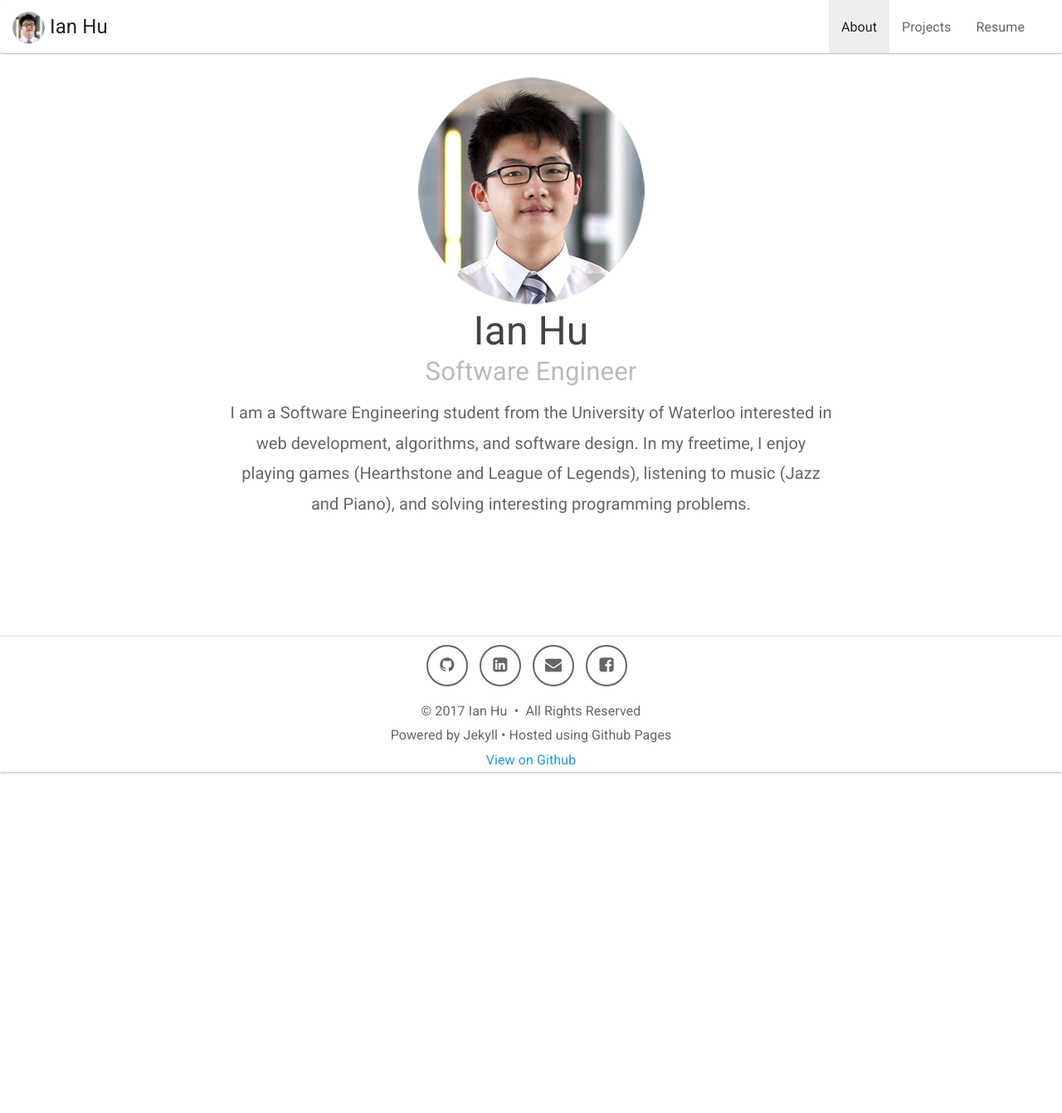
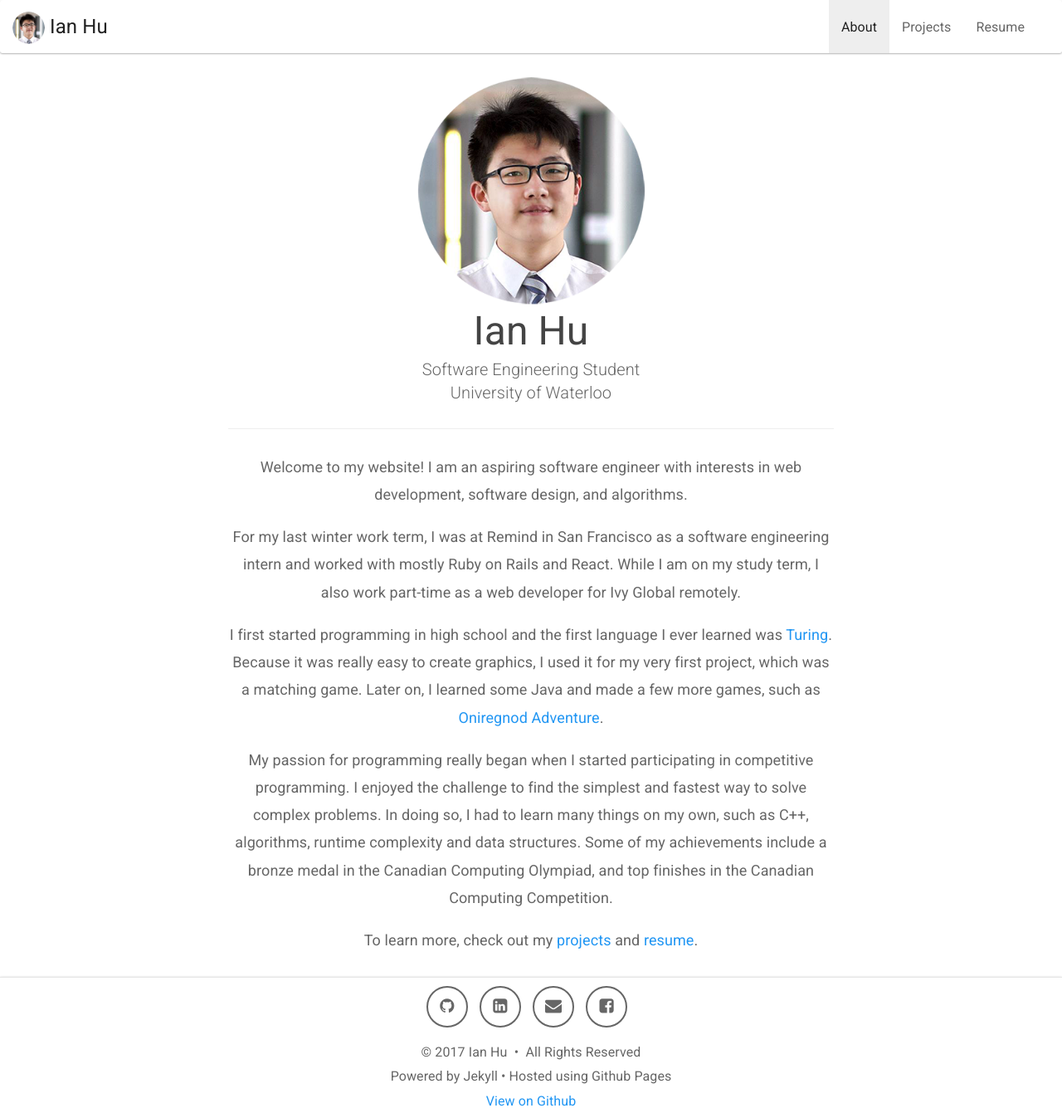
Before and after one commit to ian952/ian952.github.io, a Jekyll site: the page built from index.html, in a window 1280 px wide. Shown: the whole page at 83% size. Built offline with Jekyll 4.4.1, drawn with Linux system fonts in a browser that asks for light colours; nearby versions of some CDN libraries.

Commit message:
updated about

```diff
--- a/_sass/_custom.sass
+++ b/_sass/_custom.sass
@@ -10,6 +10,12 @@ html, body
 
 .inline-block
 	display: inline-block !important
+
+#about
+	.lead
+		font-size: 20px
+	p
+		font-size: 18px
 
 #profile-photo
 	width: 275px
@@ -37,9 +43,6 @@ html, body
 	border-top: $light-border
 	margin-top: 10px
 	padding-top: 10px
-
-.bigger-text
-	font-size: 18px
 
 .name-text
 	font-size: 40px
@@ -70,6 +73,10 @@ iframe
 #project-wrapper
 	margin: 5px 20px
 
+	hr
+		margin-top: $line-height-computed * 0.6
+		margin-bottom: $line-height-computed * 0.6
+
 .project-links
 	float: right
 
--- a/_sass/bootstrap-sass-3.3.6/assets/stylesheets/bootstrap/_scaffolding.scss
+++ b/_sass/bootstrap-sass-3.3.6/assets/stylesheets/bootstrap/_scaffolding.scss
@@ -111,8 +111,8 @@ img {
 // Horizontal rules
 
 hr {
-  margin-top:    $line-height-computed * 0.6;
-  margin-bottom: $line-height-computed * 0.6;
+  margin-top:    $line-height-computed;
+  margin-bottom: $line-height-computed;
   border: 0;
   border-top: 1px solid $hr-border;
 }
--- a/index.html
+++ b/index.html
@@ -12,11 +12,26 @@ javascript: >
 <div class="fade-in" id="profile-header">
     <img class="img-responsive img-circle center-block" id="profile-photo" src="img/profile.png"/>
     <h1 class="name-text text-center">Ian Hu</h1>
-    <h1 class="name-text text-center" style = "margin-top:-15px;margin-bottom:10px"><small>Software Engineer</small></h1>
 
     <div id="about" class="text-center col-sm-8 col-sm-offset-2">
-        <p class="center-text bigger-text">
-        I am a Software Engineering student from the University of Waterloo interested in web development, algorithms, and software design. In my freetime, I enjoy playing games (Hearthstone and League of Legends), listening to music (Jazz and Piano), and solving interesting programming problems.
+        <p class="lead">
+          Software Engineering Student<br/>University of Waterloo
+        </p>
+        <hr/>
+        <p>
+          Welcome to my website! I am an aspiring software engineer with interests in web development, software design, and algorithms.
+        </p>
+        <p>
+          For my last winter work term, I was at Remind in San Francisco as a software engineering intern and worked with mostly Ruby on Rails and React. While I am on my study term, I also work part-time as a web developer for Ivy Global remotely.
+        </p>
+        <p>
+          I first started programming in high school and the first language I ever learned was <a target="_blank" href="https://en.wikipedia.org/wiki/Turing_(programming_language)">Turing</a>. Because it was really easy to create graphics, I used it for my very first project, which was a matching game. Later on, I learned some Java and made a few more games, such as <a href="projects#oniregnod-adventure">Oniregnod Adventure</a>.
+        </p>
+        <p>
+          My passion for programming really began when I started participating in competitive programming. I enjoyed the challenge to find the simplest and fastest way to solve complex problems. In doing so, I had to learn many things on my own, such as C++, algorithms, runtime complexity and data structures. Some of my achievements include a bronze medal in the Canadian Computing Olympiad, and top finishes in the Canadian Computing Competition.
+        </p>
+        <p>
+          To learn more, check out my <a href="projects">projects</a> and <a href="resume">resume</a>.
         </p>
     </div>
 </div>
--- a/projects/index.html
+++ b/projects/index.html
@@ -10,18 +10,18 @@ navbar_highlight: Projects
 <div id = "project-wrapper">
 	{% assign projects = site.project_collection | sort: 'order' %}
 	{% for project in projects reversed %}
-	<div class = "panel panel-default">
+	<div class = "panel panel-default" id="{{ project.name | downcase | replace: ' ','-' }}">
 		<div class = "panel-heading clearfix">
 			<div style="display:inline-block">
 				<h4>{{ project.name }}</h4>
 			</div>
+			{% if project.github %}
 			<div class = "project-links" style="display:inline-block">
-				{% if project.github %}
 				<a class="btn-social" target="_blank" href="{{ project.github }}">
 					<i class = "fa fa-fw fa-github"></i>
 				</a>
-				{% endif %}
 			</div>
+			{% endif %}
 		</div>
 		<div class = "panel-body">
 			<p class="lead">{{ project.lead }}</p>
```
